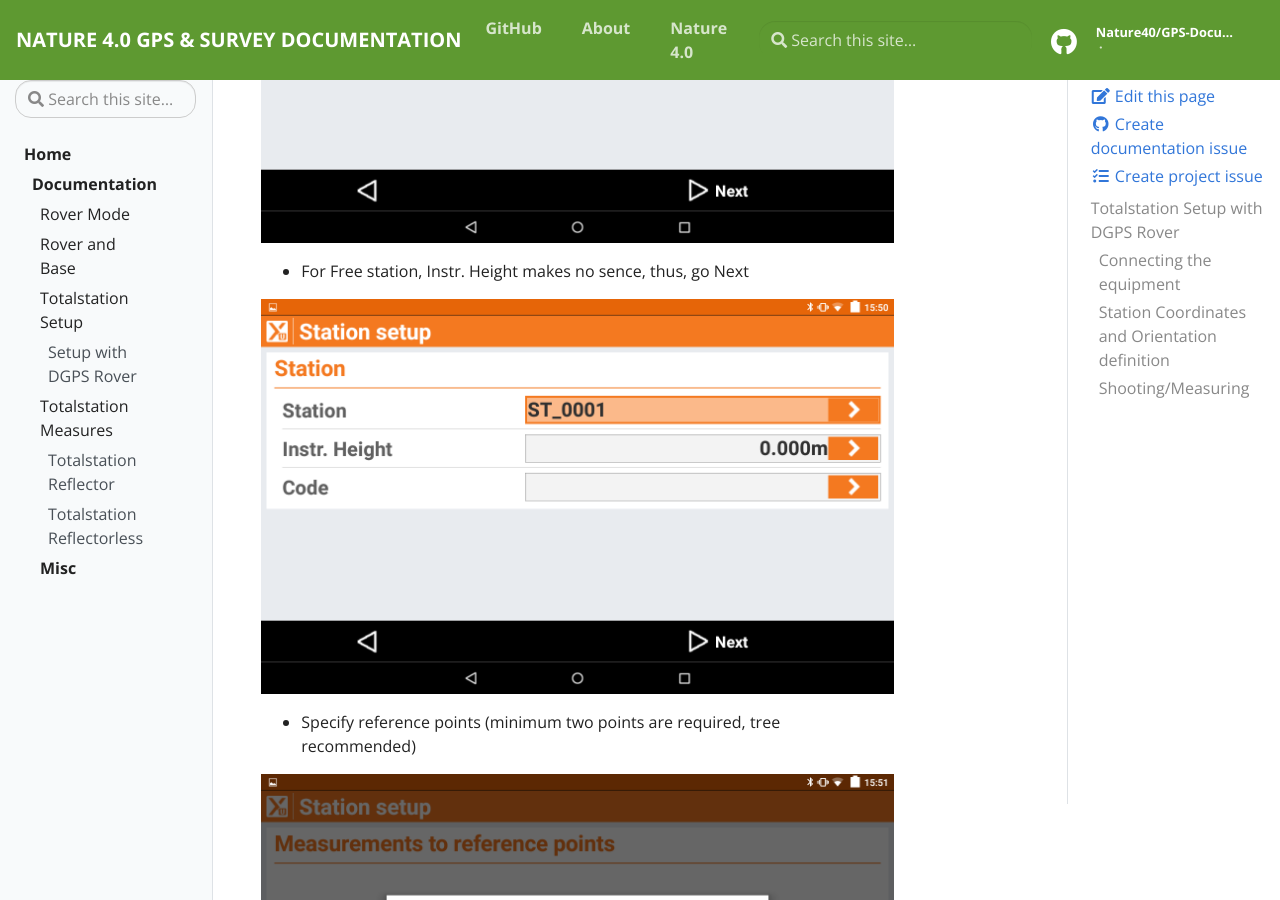
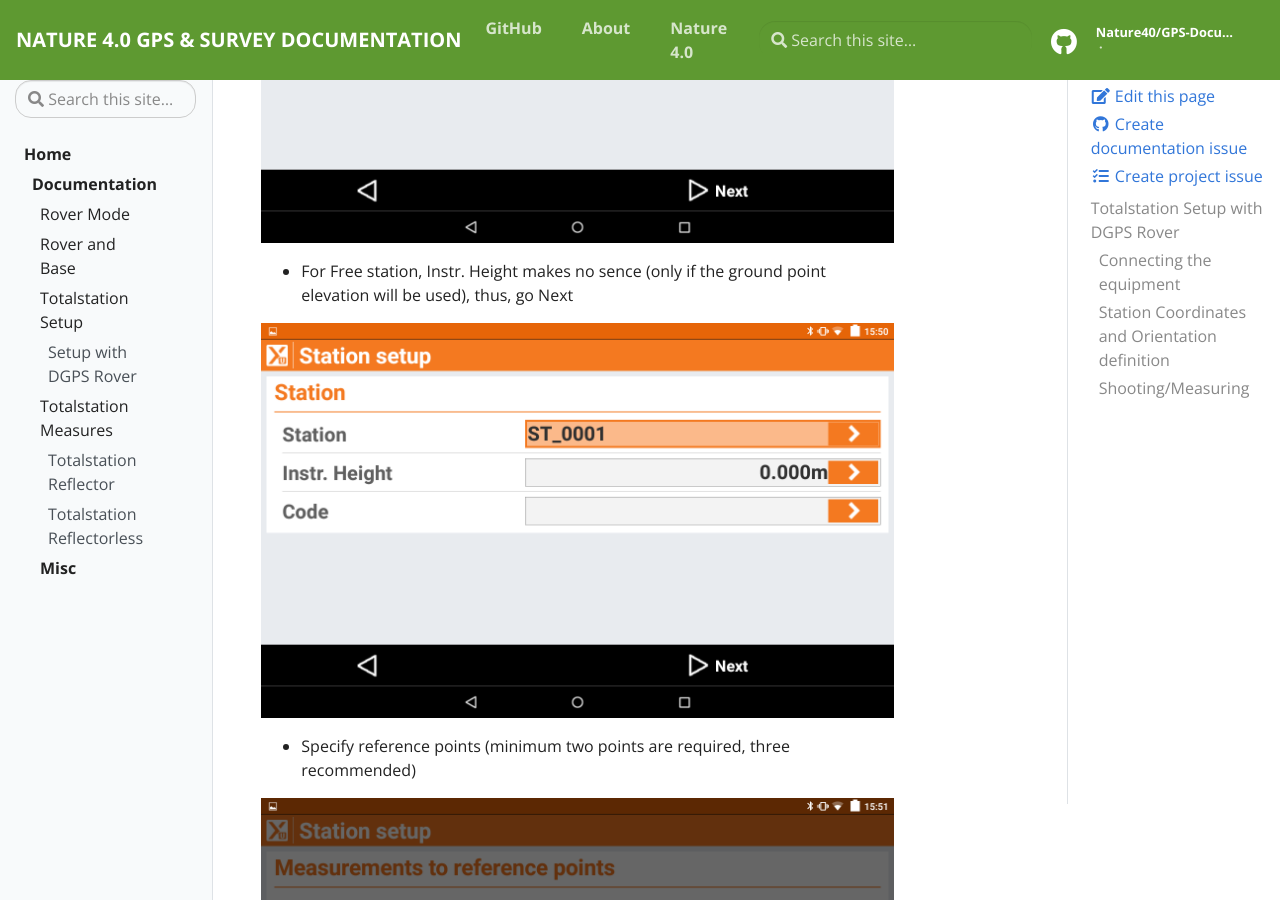
Before and after one commit to Nature40/GNSSTotalstationForHighAccuracyForestMonitoring, a Jekyll site: the page built from _docs/Totalstation_and_Rover_Survey.md, in a window 1280 px wide and 900 px high, scrolled down 5269 px. Built offline with Jekyll 4.4.1, drawn with Linux system fonts in a browser that asks for light colours; some of the changed text lies outside the part shown.

Commit message:
Update Totalstation_and_Rover_Survey.md

```diff
--- a/_docs/Totalstation_and_Rover_Survey.md
+++ b/_docs/Totalstation_and_Rover_Survey.md
@@ -58,12 +58,12 @@ Total station (TS or TPS) can be used with a single rover or rover-base DGPS com
 
 ![ts_meas_Screenshot_2020-01-28-15-50-20.png](../assets/img/screenshots/ts_meas_Screenshot_2020-01-28-15-50-20.png)
 
-* For Free station, Instr. Height makes no sence, thus, go Next
+* For Free station, Instr. Height makes no sence (only if the ground point elevation will be used), thus, go Next
 
 ![ts_meas_Screenshot_2020-01-28-15-50-44.png](../assets/img/screenshots/ts_meas_Screenshot_2020-01-28-15-50-44.png)
 
 
-* Specify reference points (minimum two points are required, tree recommended)
+* Specify reference points (minimum two points are required, three recommended)
 
 ![ts_meas_Screenshot_2020-01-28-15-51-32.png](../assets/img/screenshots/ts_meas_Screenshot_2020-01-28-15-51-32.png)
 
@@ -83,23 +83,27 @@ Total station (TS or TPS) can be used with a single rover or rover-base DGPS com
 
 ![ts_meas_Screenshot_2020-01-28-16-12-57.png](../assets/img/screenshots/ts_meas_Screenshot_2020-01-28-16-12-57.png)
 
-
-## Shooting/Measuring
-
 * Set the Antenna height (correct by default)
 
 ![ts_meas_Screenshot_2020-01-28-16-13-11.png](../assets/img/screenshots/ts_meas_Screenshot_2020-01-28-16-13-11.png)
 
-
-
+* Make sure that the horizontal and vertical errors are appropriate, press Measure. Repeate it for several reference points
 
 ![ts_meas_Screenshot_2020-01-28-16-13-42.png](../assets/img/screenshots/ts_meas_Screenshot_2020-01-28-16-13-42.png)
 
 
+## Shooting/Measuring
+
+
+* In Survey tab, press survey points, by default measures are conducted with the prism
+
+
 ![ts_meas_Screenshot_2020-01-28-16-19-20.png](../assets/img/screenshots/ts_meas_Screenshot_2020-01-28-16-19-20.png)
 
+* Tap the top-left prism icon and chose the reflectorless mode for massive shooting, tap the laser pointer to speed up the measurement
 
 ![ts_meas_Screenshot_2020-01-28-16-20-30.png](../assets/img/screenshots/ts_meas_Screenshot_2020-01-28-16-20-30.png)
 
+* Use Measure and Store for massive shooting, modify the point name (use conventional prefixes and predefined codes)
 
 ![ts_meas_Screenshot_2020-01-28-16-21-00.png](../assets/img/screenshots/ts_meas_Screenshot_2020-01-28-16-21-00.png)
```
